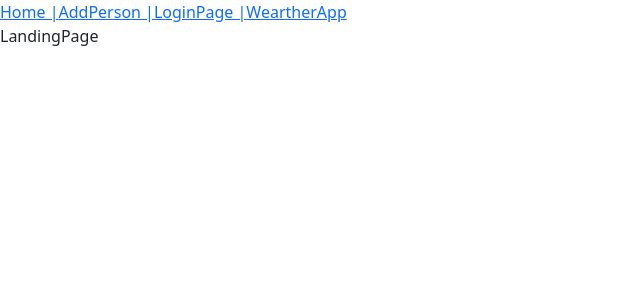
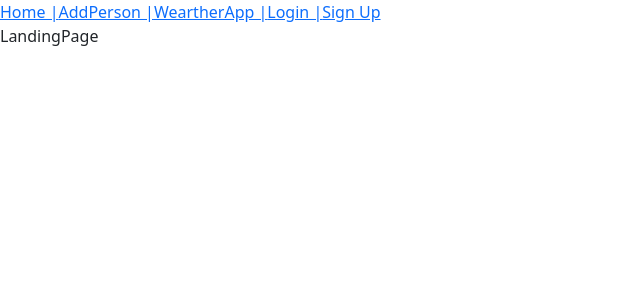
Before and after one commit to MasterJameson/NewPortfolio, a React (Create React App) app: page / in a window 1280 px wide. Shown: the top 300 px of the page, without its empty margins (0-640 px from the left). Built offline with nearby package versions, Linux system fonts and the light colour scheme.

Commit message:
added sign up form

```diff
--- a/src/App.tsx
+++ b/src/App.tsx
@@ -4,7 +4,7 @@ import { Provider } from 'react-redux';
 import './App.css';
 import AddPerson from './Forms/AddPerson/AddPerson';
 // import Exam from './Forms/exam';
-// import SignUpForm from './Forms/SignUp';
+import SignUpForm from './Forms/SignUp/SingUp';
 import { appStore } from './redux/store';
 // import ClassComponentApp from './Forms/classComponent';
 import WeartherApp from './Tables/WeatherApp/WeatherApp';
@@ -23,9 +23,10 @@ function App() {
           <Nav />
           <Routes>
             <Route path="/" element={<LandingPage />} />
-            <Route path="/LoginPage" element={<LoginPage />} />
-            <Route path="/AddPerson" element={<AddPerson />} />
-            <Route path="/WeatherApp" element={<WeartherApp />} />
+            <Route path="/add-person" element={<AddPerson />} />
+            <Route path="/waether-app" element={<WeartherApp />} />
+            <Route path="/login" element={<LoginPage />} />
+            <Route path="/sign-up" element={<SignUpForm />} />
           </Routes>
         </BrowserRouter>
         {/* <ClassComponentApp /> */}
--- a/src/Components/FormErr/SignUpErr/index.tsx
+++ b/src/Components/FormErr/SignUpErr/index.tsx
@@ -5,7 +5,7 @@ const SignUpError = (props: any): JSX.Element => {
 
   return (
     <React.Fragment>
-      {props.length > 0 &&
+      {
         Object.keys(props.formErrors).map((fieldName, i) => {
           if (FormErrorsVal[fieldName].length > 0) {
             return (
--- a/src/Forms/Login/LoginPage.tsx
+++ b/src/Forms/Login/LoginPage.tsx
@@ -1,7 +1,6 @@
 import React, { useState } from 'react'
 import Box from '@mui/material/Box';
 import Button from '@mui/material/Button';
-import Modal from '@mui/material/Modal';
 import TextField from '@mui/material/TextField';
 import { makeStyles } from '@mui/styles';
 import IconButton from '@mui/material/IconButton';
@@ -23,7 +22,7 @@ const useStyles = makeStyles({
     backgroundColor: '#fff',
     border: '2px solid #808080',
     borderRadius: '5px',
-    boxShadow: '0 3px 5px 2px rgba(255, 105, 135, .3)',
+    boxShadow: '0 3px 5px 2px rgb(98 98 98 / 30%);',
     padding: 45,
   },
   textFieldStyle: {
@@ -32,7 +31,6 @@ const useStyles = makeStyles({
 })
 
 const LoginPage = () => {
-  const [open, setOpen] = React.useState(false);
   const [inputValue, setInputValue] = useState({
     id: 0,
     userName: '',
@@ -42,8 +40,6 @@ const LoginPage = () => {
 
   const classes = useStyles()
 
-  const handleOpen = () => setOpen(true);
-  const handleClose = () => setOpen(false);
   const handleChange = (e: React.ChangeEvent<HTMLTextAreaElement | HTMLInputElement>) => {
     const name = e.target.name
     const value = e.target.value
@@ -68,13 +64,6 @@ const LoginPage = () => {
 
   return (
     <div>
-      <Button onClick={handleOpen}>Login</Button>
-      <Modal
-        open={open}
-        onClose={handleClose}
-        aria-labelledby="modal-modal-title"
-        aria-describedby="modal-modal-description"
-      >
       <FormGroup onSubmit={(e) => handleSubmit(e)}>
         <Box className={classes.boxModalStyle}>
           <Box className={classes.textFieldStyle}>
@@ -120,8 +109,6 @@ const LoginPage = () => {
           <Button variant="contained">Submit</Button>
         </Box>
       </FormGroup>
-
-      </Modal>
     </div >
   )
 }
--- a/src/Forms/SignUp/index.tsx
+++ b/src/Forms/SignUp/SingUp.tsx
@@ -37,7 +37,7 @@ class SignUpForm extends Component<any, MyState> {
 
     switch (fieldName) {
       case 'email':
-        emailValid = value.match(/^([\w.%+-]+)@([\w-]+\.)+([\w]{2,})$/i) != null;
+        emailValid = value.match(/^([\w.%+-]+)@([\w-]+\.)+([\w]{2,})$/i) !== null;
         fieldValidationErrors.email = emailValid ? '' : ' is invalid';
         break;
       case 'password':
@@ -74,16 +74,6 @@ class SignUpForm extends Component<any, MyState> {
   errorClass(err: string) {
     return (err.length === 0 ? '' : 'has-error')
   }
-  changeColor() {
-    const output = document.getElementById('emailTest');
-    if (output) output.style.color = 'red';
-
-  }
-
-  componentDidMount() {
-    this.changeColor()
-  }
-
   render() {
     return (
       <React.Fragment>
--- a/src/Nav/Navigation.tsx
+++ b/src/Nav/Navigation.tsx
@@ -7,14 +7,17 @@ export const Nav = () => {
       <Link to={''} >
         Home |
       </Link>
-      <Link to={'AddPerson'} >
+      <Link to={'add-person'} >
         AddPerson |
       </Link>
-      <Link to={'LoginPage'} >
-        LoginPage |
+      <Link to={'waether-app'} >
+        WeartherApp |
       </Link>
-      <Link to={'WeatherApp'} >
-        WeartherApp
+      <Link to={'login'} >
+        Login |
+      </Link>
+      <Link to={'sign-up'} >
+        Sign Up
       </Link>
     </>
   )
```
Lines whose indentation alone changed are shown as unchanged.
